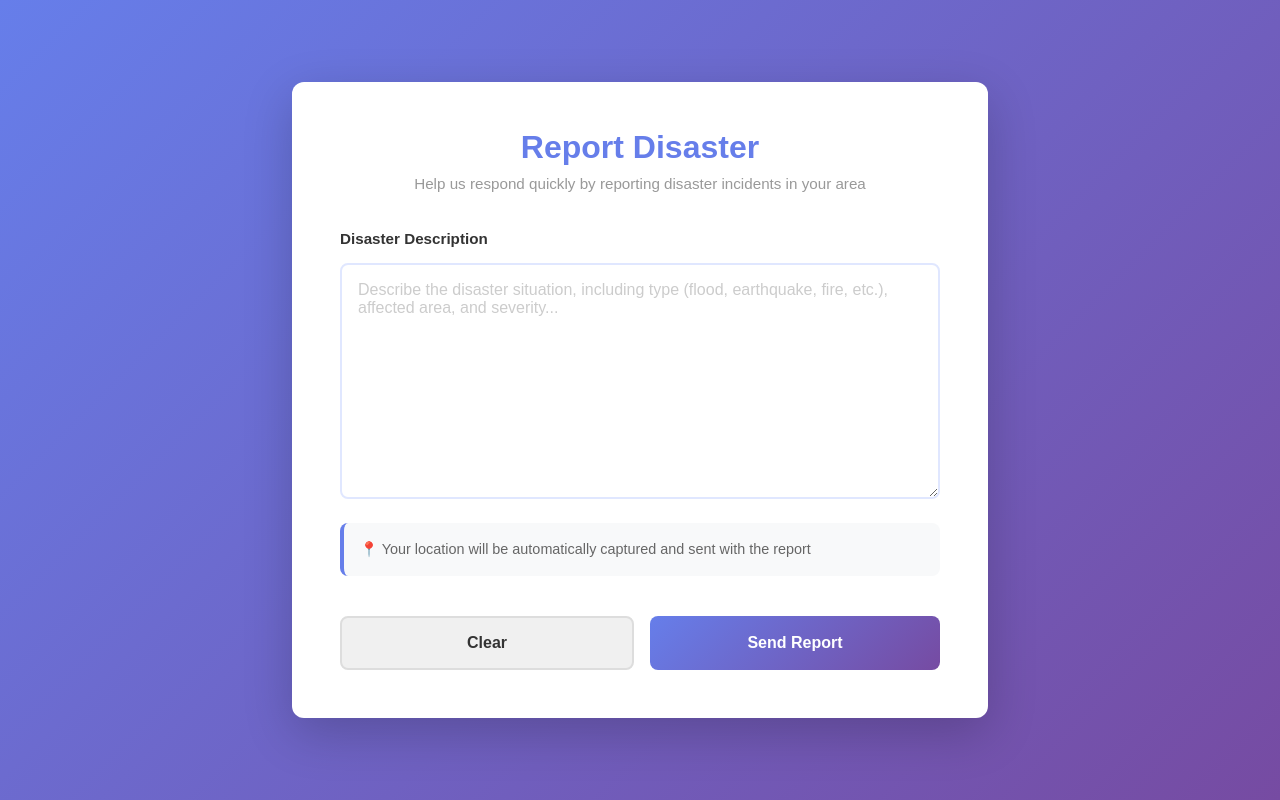
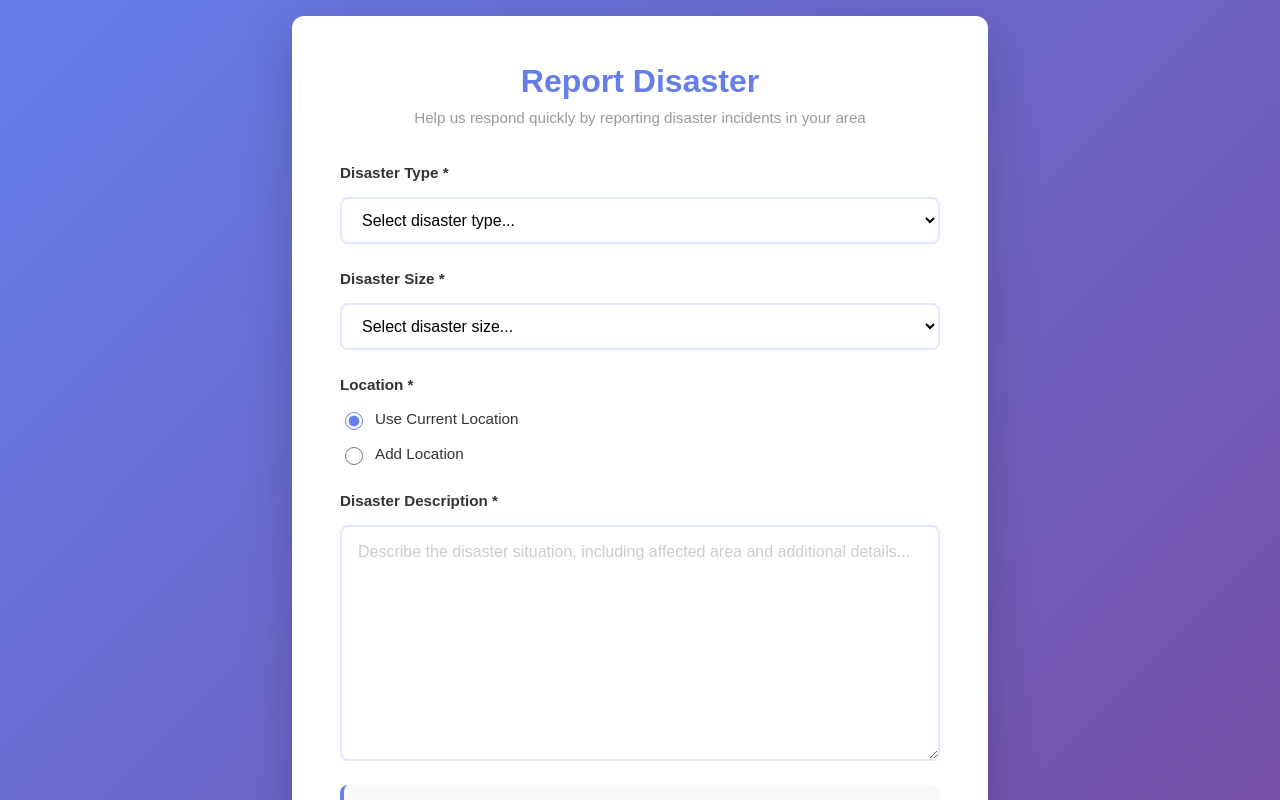
Before and after one commit to vinodiNK/Smart-Disaster-Alert-Community-Support-Platform, a React app in the folder frontend/: page /report in a window 1280 px wide. Shown: the top 800 px of the page. Built offline with nearby package versions, Linux system fonts and the light colour scheme; the HTML template or start-up script is replaced by a standard one.

Commit message:
feat : add dropdownlist for disater type and disater size for send  report feature.

```diff
--- a/frontend/src/pages/Report.css
+++ b/frontend/src/pages/Report.css
@@ -52,6 +52,63 @@
     font-size: 0.95rem;
     font-weight: 600;
     margin-bottom: 0.25rem;
+}
+
+.report-select,
+.report-input {
+    padding: 0.75rem 1rem;
+    border: 2px solid #e0e7ff;
+    border-radius: 8px;
+    font-size: 1rem;
+    font-family: inherit;
+    transition: all 0.3s ease;
+    background-color: #fff;
+}
+
+.report-select:focus,
+.report-input:focus {
+    outline: none;
+    border-color: #667eea;
+    box-shadow: 0 0 0 3px rgba(102, 126, 234, 0.1);
+}
+
+.report-select:disabled,
+.report-input:disabled {
+    background-color: #f5f5f5;
+    cursor: not-allowed;
+}
+
+.size-options,
+.location-options {
+    display: flex;
+    flex-direction: column;
+    gap: 0.75rem;
+}
+
+.radio-label {
+    display: flex;
+    align-items: center;
+    cursor: pointer;
+    font-size: 0.95rem;
+    color: #333;
+    transition: color 0.2s ease;
+}
+
+.radio-label input[type="radio"] {
+    width: 18px;
+    height: 18px;
+    margin-right: 0.75rem;
+    cursor: pointer;
+    accent-color: #667eea;
+}
+
+.radio-label:hover {
+    color: #667eea;
+}
+
+.radio-label input[type="radio"]:disabled {
+    cursor: not-allowed;
+    opacity: 0.6;
 }
 
 .report-textarea {
--- a/frontend/src/pages/Report.jsx
+++ b/frontend/src/pages/Report.jsx
@@ -5,13 +5,49 @@ import "./Report.css";
 
 export default function Report() {
   const [desc, setDesc] = useState("");
+  const [disasterType, setDisasterType] = useState("");
+  const [locationMode, setLocationMode] = useState("current");
+  const [customLocation, setCustomLocation] = useState("");
+  const [disasterSize, setDisasterSize] = useState("");
   const [loading, setLoading] = useState(false);
   const [message, setMessage] = useState(null);
   const [error, setError] = useState(null);
 
+  const disasterTypes = [
+    "Flood",
+    "Earthquake",
+    "Fire",
+    "Wildfire",
+    "Landslide",
+    "Hurricane",
+    "Tornado",
+    "Cyclone",
+    "Tsunami",
+    "Storm",
+    "Volcanic Eruption",
+    "Drought",
+    "Snowstorm",
+    "Hailstorm",
+    "Building Collapse",
+    "Road Accident",
+    "Other"
+  ];
+
   const submit = async () => {
     if (!desc.trim()) {
       setError("Please describe the disaster");
+      return;
+    }
+    if (!disasterType) {
+      setError("Please select a disaster type");
+      return;
+    }
+    if (!disasterSize) {
+      setError("Please select disaster size");
+      return;
+    }
+    if (locationMode === "custom" && !customLocation.trim()) {
+      setError("Please enter a location");
       return;
     }
 
@@ -22,18 +58,27 @@ export default function Report() {
     navigator.geolocation.getCurrentPosition(
       async (pos) => {
         try {
-          await addDoc(collection(db, "reports"), {
+          const reportData = {
             description: desc,
+            disasterType: disasterType,
+            disasterSize: disasterSize,
             location: {
               lat: pos.coords.latitude,
               lng: pos.coords.longitude
             },
+            customLocationName: locationMode === "custom" ? customLocation : null,
             status: "pending",
             createdAt: serverTimestamp()
-          });
+          };
+
+          await addDoc(collection(db, "reports"), reportData);
 
           setMessage("Report sent successfully!");
           setDesc("");
+          setDisasterType("");
+          setDisasterSize("");
+          setLocationMode("current");
+          setCustomLocation("");
           setTimeout(() => setMessage(null), 3000);
 
         } catch (err) {
@@ -53,6 +98,10 @@ export default function Report() {
 
   const reset = () => {
     setDesc("");
+    setDisasterType("");
+    setDisasterSize("");
+    setLocationMode("current");
+    setCustomLocation("");
     setError(null);
     setMessage(null);
   };
@@ -70,10 +119,78 @@ export default function Report() {
 
         <form className="report-form" onSubmit={(e) => { e.preventDefault(); submit(); }}>
           <div className="form-group">
-            <label className="form-label">Disaster Description</label>
+            <label className="form-label">Disaster Type *</label>
+            <select
+              className="report-select"
+              value={disasterType}
+              onChange={(e) => setDisasterType(e.target.value)}
+              disabled={loading}
+            >
+              <option value="">Select disaster type...</option>
+              {disasterTypes.map((type) => (
+                <option key={type} value={type}>{type}</option>
+              ))}
+            </select>
+          </div>
+
+          <div className="form-group">
+            <label className="form-label">Disaster Size *</label>
+            <select
+              className="report-select"
+              value={disasterSize}
+              onChange={(e) => setDisasterSize(e.target.value)}
+              disabled={loading}
+            >
+              <option value="">Select disaster size...</option>
+              {["Small", "Medium", "High"].map((size) => (
+                <option key={size} value={size}>{size}</option>
+              ))}
+            </select>
+          </div>
+
+          <div className="form-group">
+            <label className="form-label">Location *</label>
+            <div className="location-options">
+              <label className="radio-label">
+                <input
+                  type="radio"
+                  name="location"
+                  value="current"
+                  checked={locationMode === "current"}
+                  onChange={(e) => setLocationMode(e.target.value)}
+                  disabled={loading}
+                />
+                <span>Use Current Location</span>
+              </label>
+              <label className="radio-label">
+                <input
+                  type="radio"
+                  name="location"
+                  value="custom"
+                  checked={locationMode === "custom"}
+                  onChange={(e) => setLocationMode(e.target.value)}
+                  disabled={loading}
+                />
+                <span>Add Location</span>
+              </label>
+            </div>
+            {locationMode === "custom" && (
+              <input
+                type="text"
+                className="report-input"
+                placeholder="Enter location name (e.g., Downtown, Main St)"
+                value={customLocation}
+                onChange={(e) => setCustomLocation(e.target.value)}
+                disabled={loading}
+              />
+            )}
+          </div>
+
+          <div className="form-group">
+            <label className="form-label">Disaster Description *</label>
             <textarea
               className="report-textarea"
-              placeholder="Describe the disaster situation, including type (flood, earthquake, fire, etc.), affected area, and severity..."
+              placeholder="Describe the disaster situation, including affected area and additional details..."
               value={desc}
               onChange={(e) => setDesc(e.target.value)}
               disabled={loading}
@@ -81,7 +198,7 @@ export default function Report() {
           </div>
 
           <div className="location-info">
-            📍 Your location will be automatically captured and sent with the report
+            📍 Your precise location will be automatically captured and sent with the report
           </div>
 
           <div className="button-group">
```
